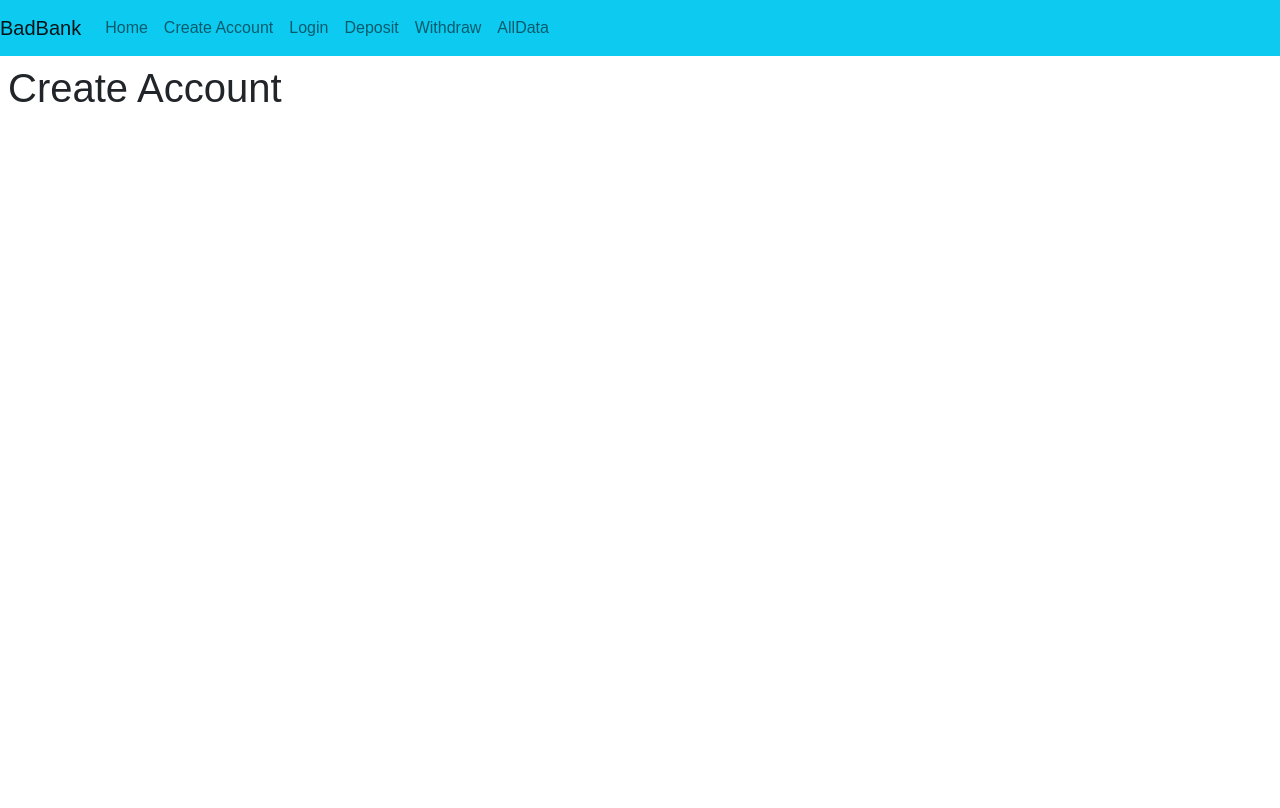
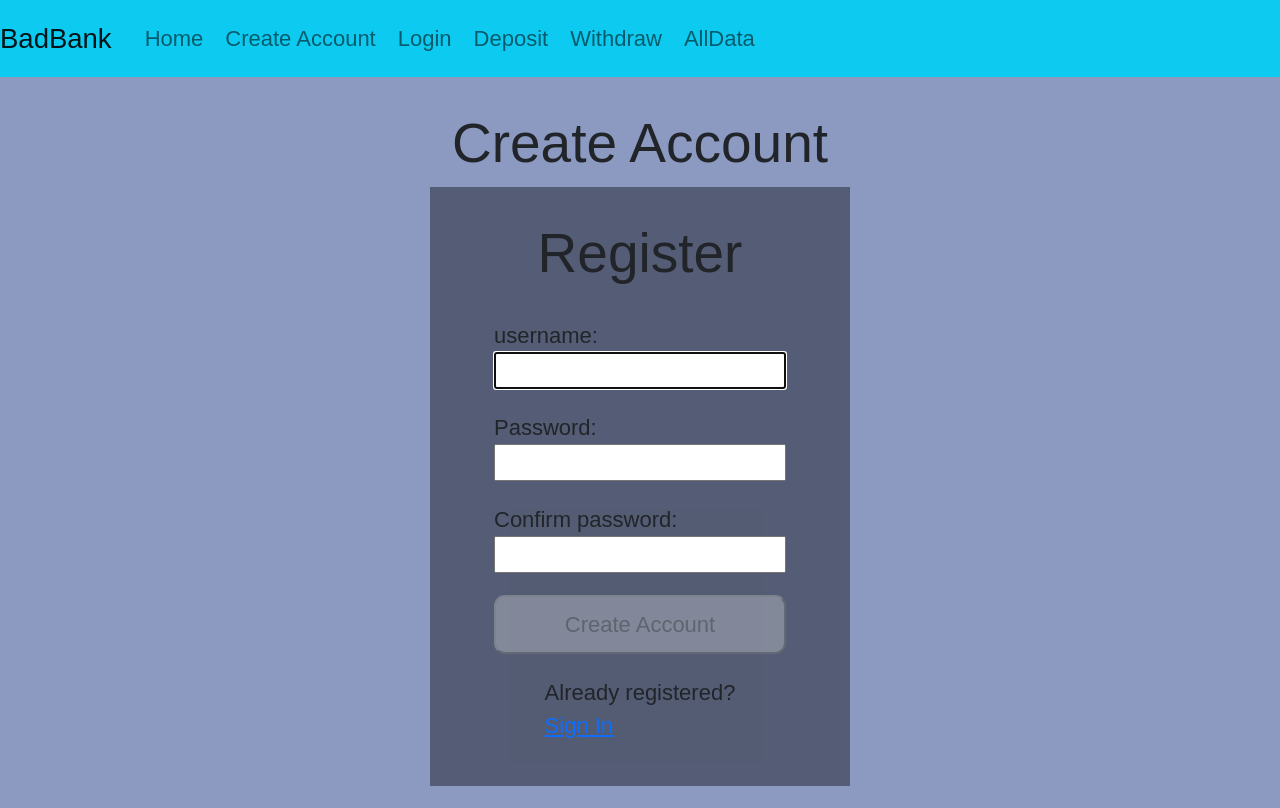
Before and after one commit to IanZGray/Bad-Bank, a React (Create React App) app: page /createAccount in a window 1280 px wide. Built offline with nearby package versions, Linux system fonts and the light colour scheme.

Commit message:
form works non context

```diff
--- a/src/App.js
+++ b/src/App.js
@@ -18,6 +18,7 @@ import { Outlet, Link, } from 'react-router-dom';
 import { useState, useEffect } from 'react';
 
 
+
 function App() {
   return (
     <div className="App">
@@ -25,6 +26,7 @@ function App() {
       </NavigationBar>
       <Outlet />
     </div>
+
   );
 }
 
--- a/src/CreateAccount.js
+++ b/src/CreateAccount.js
@@ -1,8 +1,11 @@
+import Register from "./Register";
+import "./index.css";
 const CreateAccount = () => {
 
     return (
-        <main>
+        <main className="pages">
             <h1>Create Account</h1>
+            <Register />
         </main>
     )
 }
--- a/src/NavigationBar.js
+++ b/src/NavigationBar.js
@@ -32,7 +32,6 @@ function NavigationBar() {
           <ul className="navbar-nav">
           <li className="nav-item">
               <a className="nav-link hovertext" data-hover="Home page link" href="home">Home</a>
-
             </li>
             <li className="nav-item">
               <a className="nav-link hovertext" data-hover="Create your account here" href="createAccount">Create Account</a>
--- a/src/Register.js
+++ b/src/Register.js
@@ -1,8 +1,8 @@
 import { useRef, useState, useEffect } from "react";
 import { faCheck, faTimes, faInfoCircle } from "@fortawesome/free-solid-svg-icons";
 import { FontAwesomeIcon } from "@fortawesome/react-fontawesome";
-import { FormLabel } from "react-bootstrap";
 import Login from "./Login";
+import './register.css';
 
 const USER_REGEX = /^[a-zA-Z][a-zA-Z0-9-_]{3,23}$/;
 const PWD_REGEX = /^(?=.*[a-z])(?=.*[A-Z])(?=.*[0-9])(?=.*[!@#$%]).{8,24}$/;
@@ -27,7 +27,7 @@ const Register = () => {
     const [success, setSuccess] = useState(false);
 
     useEffect(() => {
-        useRef.current.focus();
+        userRef.current.focus();
     }, [])
 
     useEffect(() => {
@@ -50,14 +50,36 @@ const Register = () => {
         setErrMsg('');
     }, [user, pwd, matchPwd])
 
+    const handleSubmit = async (e) => {
+        e.preventDefault();
+
+        const v1 = USER_REGEX.test(user);
+        const v2 = PWD_REGEX.test(pwd);
+        if (!v1 || !v2) {
+            setErrMsg("Invalid Entry");
+            return;
+        }
+        console.log(user.at, pwd);
+        setSuccess(true);
+    }
+
     return (
-        <Section>
+        <>
+            {success ? (
+                <section className="registersection">
+                    <h1>Account Created</h1>
+                    <p>
+                        <a href="login">Sign In</a>
+                    </p>
+                </section>
+            ) : (
+                <section className="registersection">
                     <p ref={errRef} className={errMsg ? "errmsg" : "offscreen"} aria-live="assertive">{errMsg}</p>
                     <h1>Register</h1>
-            <Form>
+                    <form onSubmit= {handleSubmit}>
                         <label htmlFor="username">
                             username:
-                    <span className={validName ? "valid" : "hide"}>
+                            <span className={validName ? "valid" : "hide"} disabled="true">
                                 <FontAwesomeIcon icon={faCheck} />
                             </span>
                             <span className={validName || !user ? "hide" : "invalid"}>
@@ -85,10 +107,10 @@ const Register = () => {
 
                         <label htmlFor="password">
                             Password:
-                    <span className={validName ? "valid" : "hide"}>
+                            <span className={validPwd ? "valid" : "hide"}>
                                 <FontAwesomeIcon icon={faCheck} />
                             </span>
-                    <span className={validName || !pwd ? "hide" : "invalid"}>
+                            <span className={validPwd || !pwd ? "hide" : "invalid"}>
                                 <FontAwesomeIcon icon={faTimes} />
                             </span>
                         </label>
@@ -111,7 +133,7 @@ const Register = () => {
 
                         <label htmlFor="confirm_pwd">
                             Confirm password:
-                    <span className={validaMatch && matchPWD ? "valid" : "hide"}>
+                            <span className={validMatch && matchPwd ? "valid" : "hide"}>
                                 <FontAwesomeIcon icon={faCheck} />
                             </span>
                             <span className={validMatch || !matchPwd ? "hide" : "invalid"}>
@@ -125,10 +147,10 @@ const Register = () => {
                             required
                             aria-invalid={validMatch ? "false" : "true"}
                             aria-describedby="confirmnote"
-                    onFocus={() => setMatchFocus(true)}
-                    onBlur={() => setMatchFocus(false)}
+                            onFocus={() => setMatchPwdFocus(true)}
+                            onBlur={() => setMatchPwdFocus(false)}
                         />
-                <p id="confirmnote" className={matchFocus && !validMatch ? "instructions" : "offscreen"}>
+                        <p id="confirmnote" className={matchPwdFocus && !validMatch ? "instructions" : "offscreen"}>
                             <FontAwesomeIcon icon={faInfoCircle} />
                             Must match the firs password input field.
                         </p>
@@ -136,15 +158,16 @@ const Register = () => {
                         <button disabled={!validName || !validPwd || !validMatch ? true : false}>
                             Create Account
                         </button>
-            </Form>
+                    </form>
                     <p>
                         Already registered?<br />
                         <span className="line">
-                    {Login}
                             <a href="login">Sign In</a>
                         </span>
                     </p>
-        </Section>
+                </section>
+            )}
+        </>
     )
 }
 
--- a/src/app.css
+++ b/src/app.css
@@ -1,3 +1,28 @@
 .App {
  font-family: Arial, Helvetica, sans-serif;
+ display: flex;
+ flex-direction: column;
+ /* justify-content: center; */
+ /* align-items: center; */
+ min-height: 100vh;
+ /* padding: 1rem 0.5rem; */
 }
+
+@import url('https://fonts.googleapis.com/css2?family=Nunito&display=swap');
+
+* {
+    margin: 0;
+    padding: 0;
+    box-sizing: border-box;
+}
+
+html {
+    /* font-family: 'Nunito', sans-serif; */
+    font-size: 22px;
+    color: #fff;
+}
+
+body {
+    min-height: 100vh;
+    background-color: rgb(140, 154, 194);
+}
--- a/src/index.css
+++ b/src/index.css
@@ -11,3 +11,13 @@ code {
   font-family: source-code-pro, Menlo, Monaco, Consolas, 'Courier New',
     monospace;
 }
+
+.pages {
+  font-family: Arial, Helvetica, sans-serif;
+  display: flex;
+  flex-direction: column;
+  justify-content: center;
+  align-items: center;
+  /* min-height: 100vh;  */
+  padding: 1rem 0;
+}
--- a/src/index.js
+++ b/src/index.js
@@ -24,6 +24,7 @@ root.render(
   <BrowserRouter>
     <Routes>
       <Route exact path='/' element={<App/>} >
+      <Route index element ={<Home/>} />
       <Route path="home" element ={<Home/>} />
       <Route path="login" element={<Login/>} />
       <Route path="createAccount" element ={<CreateAccount/>} />
--- /dev/null
+++ b/src/register.css
@@ -0,0 +1,94 @@
+
+
+section {
+    width: 100%;
+    max-width: 420px;
+    min-height: 400px;
+    display: flex;
+    flex-direction: column;
+    justify-content: flex-start;
+    padding: 1rem;
+    background-color: rgba(0,0,0,0.4);
+}
+
+form {
+    display: flex;
+    flex-direction: column;
+    justify-content: space-evenly;
+    flex-grow: 1;
+    padding-bottom: 1rem;
+}
+
+/* a, a:visited {
+    color: #fff;
+} */
+
+input[type="text"],
+input[type="password"],
+button,
+textarea {
+  font-family: 'Nunito', sans-serif;
+  font-size: 22px;
+  padding: 0.25rem;
+  border-radius: 0.5rem;
+}
+
+label,
+button {
+  margin-top: 1rem;
+}
+
+button {
+  padding: 0.5rem;
+}
+
+.instructions {
+    font-size: 0.75rem;
+    border-radius: 0.5rem;
+    background: #000;
+    color: #fff;
+    padding: 0.25rem;
+    position: relative;
+    bottom: -10px;
+}
+
+.instructions > svg {
+    margin-right: 0.25rem;
+}
+
+.offscreen {
+    position: absolute;
+    left: -9999px;
+}
+
+.hide {
+    display: none;
+}
+
+.valid {
+    color: limegreen;
+    margin-left: 0.25rem;
+}
+
+.invalid {
+    color: red;
+    margin-left: 0.25rem;
+}
+
+.errmsg {
+    background-color: lightpink;
+    color: firebrick;
+    font-weight: bold;
+    padding: 0.5rem;
+    margin-bottom: 0.5rem;
+}
+
+/* .line {
+    display: inline-block;
+} */
+
+.registersection {
+    padding: 1rem 0.5rem;
+    justify-content: center;
+    align-items: center;
+}
```
Lines whose indentation alone changed are shown as unchanged.
